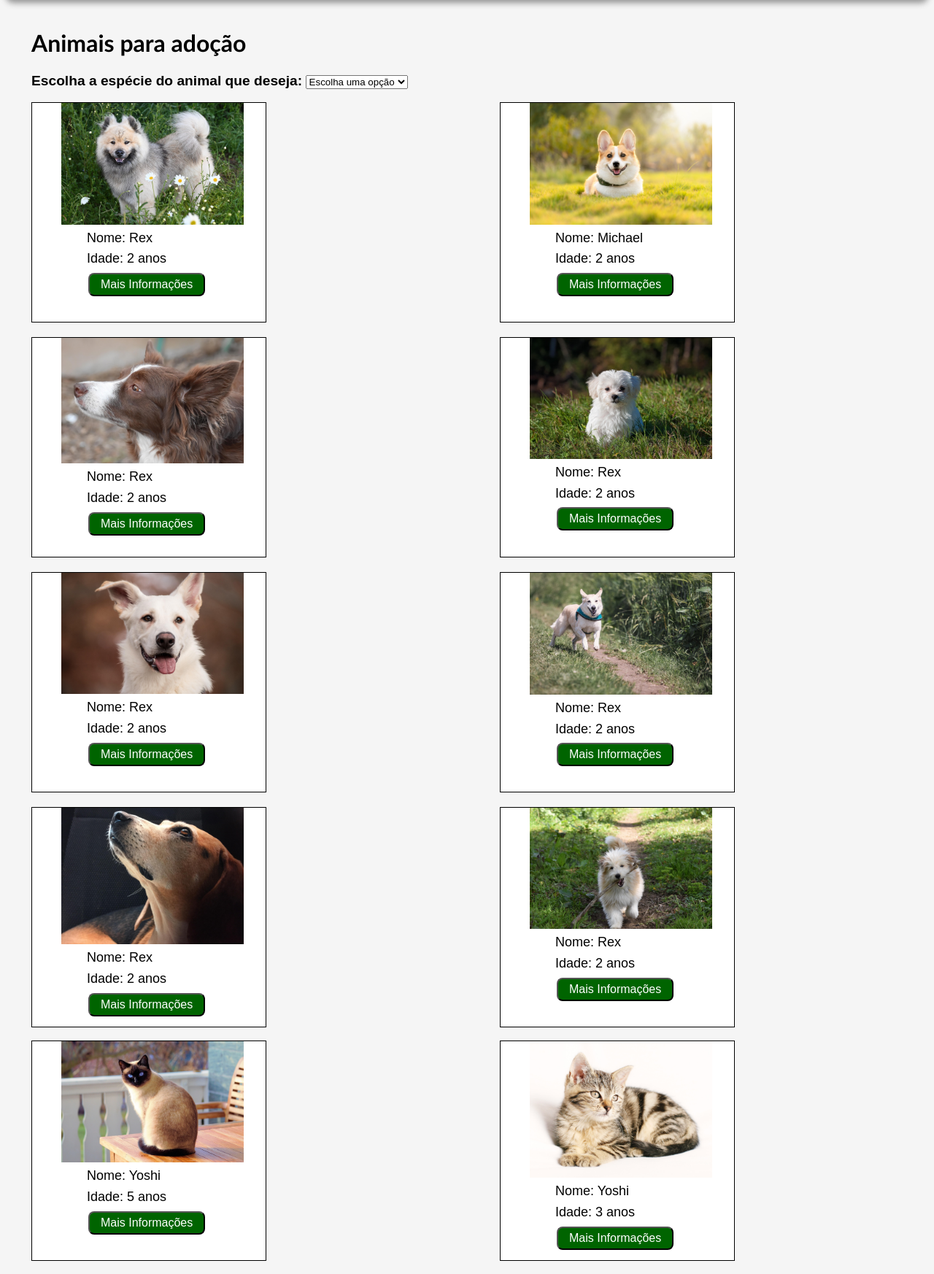
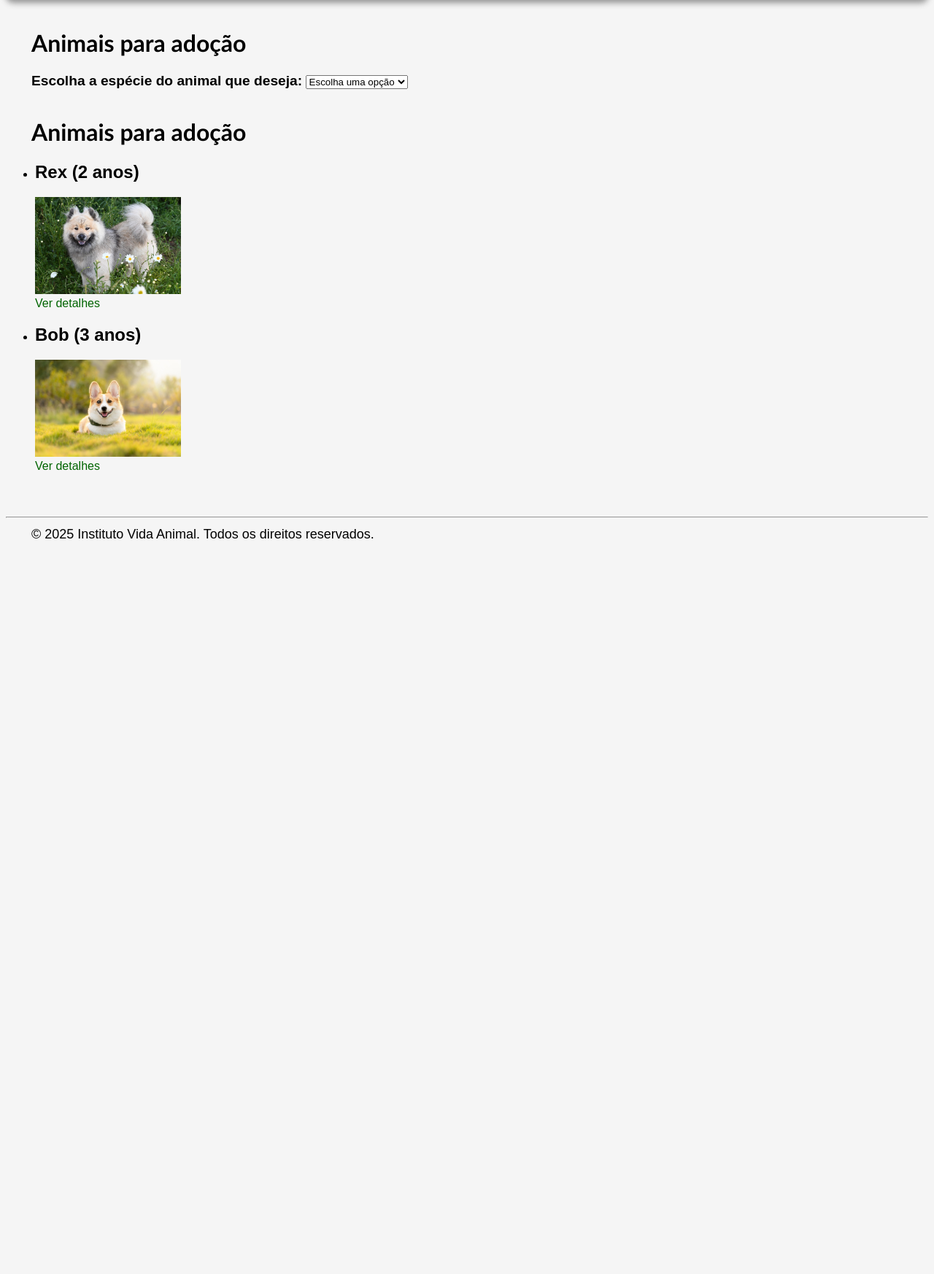
Before and after one commit to GabriSou123/pap, a Django app: page /adotar/ in a window 1280 px wide. Shown: the part 158-1904 px from the top of the page at 73% size. After the commit the page ends 896 px from the top, so only its background shows below. Run offline with Django 5.2, Linux system fonts and the light colour scheme; data comes from the database, SQL or seed files in the repository; both versions use the stored data as it was after the commit.

Commit message:
Pagina adotar
Agora aparece só animais que estão na database

```diff
--- a/projeto_adocao/app_adocao/templates/site/adotar.html
+++ b/projeto_adocao/app_adocao/templates/site/adotar.html
@@ -34,153 +34,21 @@
             </select>
         </form>
         <br>
-
-        <animal class="animal">
-            <caes class="caes">
-                <cao1>
-                    <img src="{% static 'imagens/cao/cao1.jpg' %}" style="width: 250px; height: auto;">
-                    <p>
-                        Nome: Rex <br>
-                        Idade: 2 anos <br>
-                        <a href="../cao1"><button type="button">Mais Informações</button></a>
-                    </p>
-                </cao1>
-
-                <cao2>
-                    <img src="{% static 'imagens/cao/cao2.jpg' %}" style="width: 250px; height: auto;">
-                    <p>
-                        Nome: Michael <br>
-                        Idade: 2 anos <br>
-                        <a href="../cao2"><button type="button">Mais Informações</button></a>
-                    </p>
-                </cao2>
-
-                <cao3>
-                    <img src="{% static 'imagens/cao/cao3.jpg' %}" style="width: 250px; height: auto;">
-                    <p>
-                        Nome: Rex <br>
-                        Idade: 2 anos <br>
-                        <a href="../cao3"><button type="button">Mais Informações</button></a>
-                    </p>
-                </cao3>
-
-                <cao4>
-                    <img src="{% static 'imagens/cao/cao4.jpg' %}" style="width: 250px; height: auto;">
-                    <p>
-                        Nome: Rex <br>
-                        Idade: 2 anos <br>
-                        <a href="../cao4"><button type="button">Mais Informações</button></a>
-                    </p>
-                </cao4>
-
-                <cao5>
-                    <img src="{% static 'imagens/cao/cao5.jpg' %}" style="width: 250px; height: auto;">
-                    <p>
-                        Nome: Rex <br>
-                        Idade: 2 anos <br>
-                        <a href="../cao5"><button type="button">Mais Informações</button></a>
-                    </p>
-                </cao5>
-
-                <cao6>
-                    <img src="{% static 'imagens/cao/cao6.jpg' %}" style="width: 250px; height: auto;">
-                    <p>
-                        Nome: Rex <br>
-                        Idade: 2 anos <br>
-                        <a href="../cao6"><button type="button">Mais Informações</button></a>
-                    </p>
-                </cao6>
-
-                <cao7>
-                    <img src="{% static 'imagens/cao/cao7.jpg' %}" style="width: 250px; height: auto;">
-                    <p>
-                        Nome: Rex <br>
-                        Idade: 2 anos <br>
-                        <a href="../cao7"><button type="button">Mais Informações</button></a>
-                    </p>
-                </cao7>
-
-                <cao8>
-                    <img src="{% static 'imagens/cao/cao8.jpg' %}" style="width: 250px; height: auto;">
-                    <p>
-                        Nome: Rex <br>
-                        Idade: 2 anos <br>
-                        <a href="../cao8"><button type="button">Mais Informações</button></a>
-                    </p>
-                </cao8>
-            </caes>
-            <br>
-
-
-
-            <gatos class="gatos">
-                <gato1>
-                    <img src="{% static 'imagens/gato/gato1.jpg' %}" style="width: 250px; height: auto;">
-                    <p>
-                        Nome: Yoshi <br>
-                        Idade: 5 anos <br>
-                        <a href="#"><button type="button">Mais Informações</button></a>
-                    </p>
-                </gato1>
-                <gato2>
-                    <img src="{% static 'imagens/gato/gato2.jpg' %}" style="width: 250px; height: auto;">
-                    <p>
-                        Nome: Yoshi <br>
-                        Idade: 3 anos <br>
-                        <a href="#"><button type="button">Mais Informações</button></a>
-                    </p>
-                </gato2>
-                <gato3>
-                    <img src="{% static 'imagens/gato/gato3.jpg' %}" style="width: 250px; height: auto;">
-                    <p>
-                        Nome: Rex <br>
-                        Idade: 2 anos <br>
-                        <a href="#"><button type="button">Mais Informações</button></a>
-                    </p>
-                </gato3>
-                <gato4>
-                    <img src="{% static 'imagens/gato/gato4.jpg' %}" style="width: 250px; height: auto;">
-                    <p>
-                        Nome: Rex <br>
-                        Idade: 2 anos <br>
-                        <a href="../gato4"><button type="button">Mais Informações</button></a>
-                    </p>
-                </gato4>
-                <gato5>
-                    <img src="{% static 'imagens/gato/gato5.jpg' %}" style="width: 250px; height: auto;">
-                    <p>
-                        Nome: Rex <br>
-                        Idade: 2 anos <br>
-                        <a href="#"><button type="button">Mais Informações</button></a>
-                    </p>
-                </gato5>
-                <gato6>
-                    <img src="{% static 'imagens/gato/gato6.jpg' %}" style="width: 250px; height: auto;">
-                    <p>
-                        Nome: Rex <br>
-                        Idade: 2 anos <br>
-                        <a href="#"><button type="button">Mais Informações</button></a>
-                    </p>
-                </gato6>
-                <gato7>
-                    <img src="{% static 'imagens/gato/gato7.jpg' %}" style="width: 250px; height: auto;">
-                    <p>
-                        Nome: Rex <br>
-                        Idade: 2 anos <br>
-                        <a href="#"><button type="button">Mais Informações</button></a>
-                    </p>
-                </gato7>
-                <gato8>
-                    <img src="{% static 'imagens/gato/gato8.jpg' %}" style="width: 250px; height: auto;">
-                    <p>
-                        Nome: Rex <br>
-                        Idade: 2 anos <br>
-                        <a href="#"><button type="button">Mais Informações</button></a>
-                    </p>
-                </gato8>
-        </animal>
-
-
+        <h1>Animais para adoção</h1>
+        <ul>
+            {% for animal in animais %}
+                <li>
+                    <h2>{{ animal.nome }} ({{ animal.idade }} anos)</h2>
+                    {% if animal.imagem %}
+                        <img src="{{ animal.imagem.url }}" alt="Imagem de {{ animal.nome }}" width="200">
+                    {% endif %}
+                    <br>
+                    <a href="{% url 'animais_detalhe' animal.id %}">Ver detalhes</a>
+                </li>
+            {% empty %}
+                <li>Não há animais cadastrados.</li>
+            {% endfor %}
+        </ul>
     </body>
 
 
--- a/projeto_adocao/app_adocao/views.py
+++ b/projeto_adocao/app_adocao/views.py
@@ -1,10 +1,12 @@
-from django.shortcuts import render
+from django.shortcuts import get_object_or_404, render, redirect
+from .models import Animal
 
 def index(request):
     return render(request,'site/index.html')
 
 def adotar(request):
-    return render(request,'site/adotar.html')
+    animais = Animal.objects.all()
+    return render(request, 'site/adotar.html', {'animais': animais})
 
 def contactos(request):
     return render(request,'site/contactos.html')
@@ -20,3 +22,7 @@ def cao2(request):
 
 def gato4(request):
     return render(request,'animais/gato/gato4.html')
+
+def animaisadc(request, animal_id):
+    animal = get_object_or_404(Animal, id=animal_id)
+    return render(request, 'animais/animaisadc.html', {'animal': animal})
--- a/projeto_adocao/projeto_adocao/urls.py
+++ b/projeto_adocao/projeto_adocao/urls.py
@@ -1,19 +1,18 @@
 from django.contrib import admin
-from django.urls import path, include
+from django.urls import path
 from app_adocao import views
 from django.conf import settings
 from django.conf.urls.static import static
 
-
 urlpatterns = [
     path('admin/', admin.site.urls),
     path('', views.index, name='index'),
-    path('adotar/', views.adotar, name='adotar'),
+    path('adotar/', views.adotar, name='adotar'),  # lista de animais
     path('contactos/', views.contactos, name='contactos'),
     path('sobreNos/', views.sobreNos, name='sobreNos'),
     path('cao1/', views.cao1, name='cao1'),
     path('gato4/', views.gato4, name='gato4'),
-
+    path('animaisadc/<int:animal_id>/', views.animaisadc, name='animais_detalhe'),  # detalhe do animal
 ]
 
 if settings.DEBUG:
```
Also changed, not shown: projeto_adocao/app_adocao/templates/animais/animaisadc.html (added, +37 -0 lines), projeto_adocao/db.sqlite3, projeto_adocao/media/imgAnimal/cao2.jpg (added).
